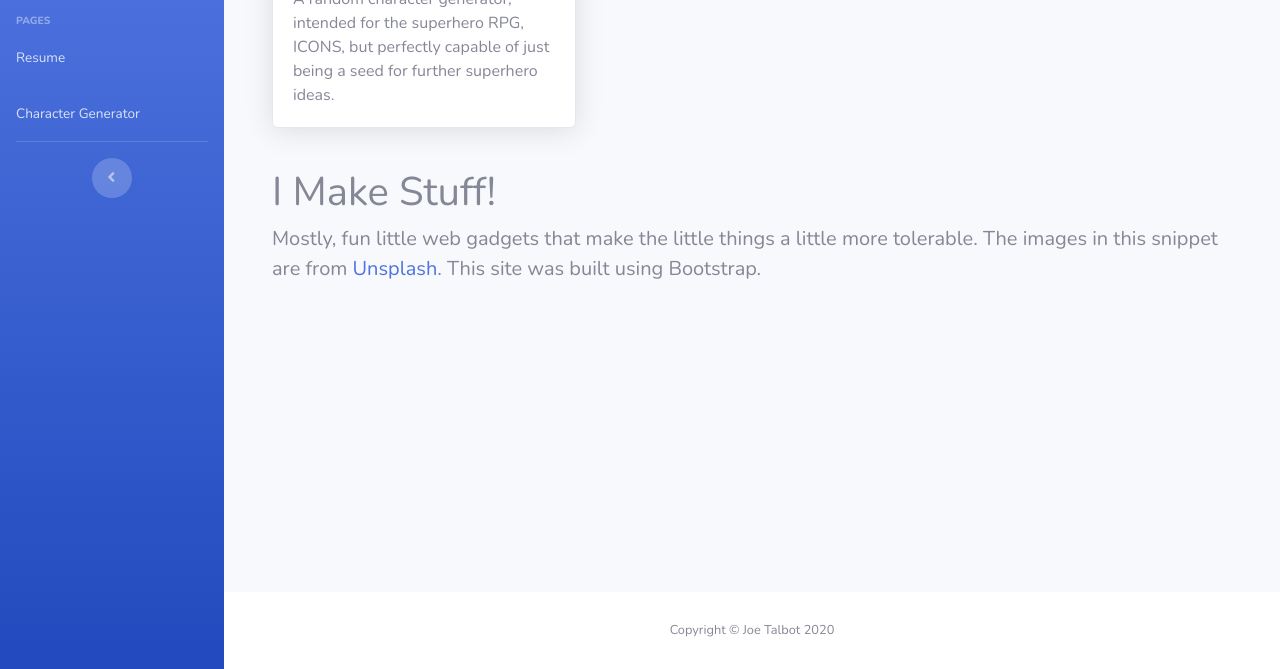
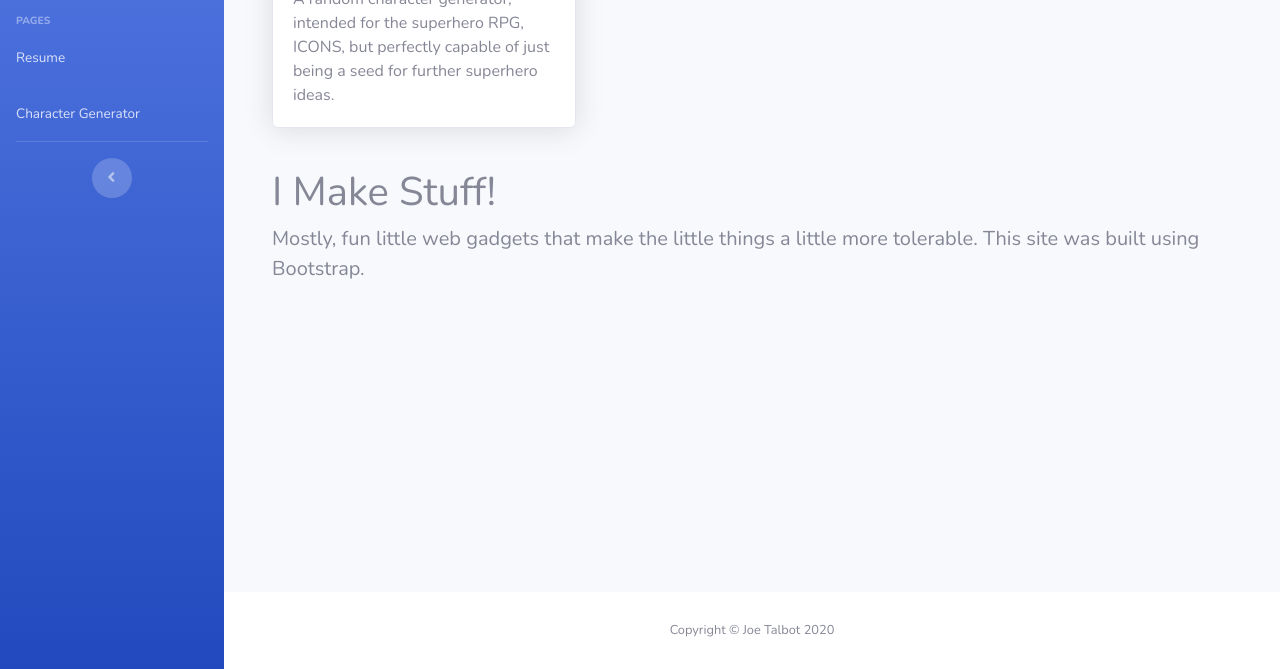
Before and after one commit to JosephDavidTalbot/JosephDavidTalbot.github.io, a website with bundled scripts: page index.html in a window 1280 px wide. Shown: the part 131-800 px from the top of the page. Built offline with nearby package versions, Linux system fonts and the light colour scheme.

Commit message:
Removed the link.

```diff
--- a/index.html
+++ b/index.html
@@ -161,7 +161,7 @@
                       </div>-->
                   </div>
                 <h1 class="font-weight-light">I Make Stuff!</h1>
-                <p class="lead">Mostly, fun little web gadgets that make the little things a little more tolerable. The images in this snippet are from <a href="https://unsplash.com">Unsplash</a>. This site was built using Bootstrap.</p>
+                <p class="lead">Mostly, fun little web gadgets that make the little things a little more tolerable. This site was built using Bootstrap.</p>
               </div>
             </section>
         </div>
```
